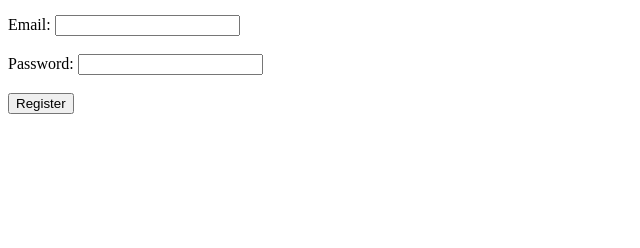
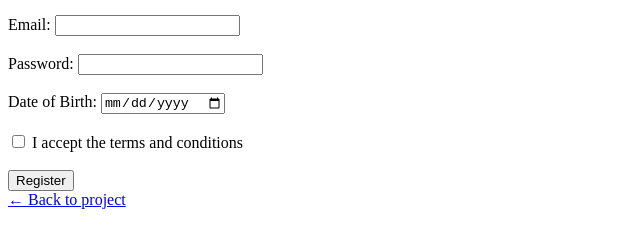
Before and after one commit to roshnii-k/wd201, a website: page http-server/registration.html in a window 1280 px wide. Shown: the part 104-352 px from the top of the page, without its empty margins (0-640 px from the left). Drawn offline with Linux system fonts and the light colour scheme.

Commit message:
Update registration.html

```diff
--- a/http-server/registration.html
+++ b/http-server/registration.html
@@ -1,6 +1,8 @@
 <!DOCTYPE html>
-<html>
+<html lang="en">
 <head>
+  <meta charset="UTF-8" />
+  <meta name="viewport" content="width=device-width, initial-scale=1.0"/>
   <title>Registration Page</title>
 </head>
 <body>
@@ -16,7 +18,17 @@
     <label for="password">Password:</label>
     <input type="password" id="password" name="password" required><br><br>
 
+    <label for="dob">Date of Birth:</label>
+    <input type="date" id="dob" name="dob" required><br><br>
+
+    <label>
+      <input type="checkbox" name="terms" required>
+      I accept the terms and conditions
+    </label><br><br>
+
     <button type="submit">Register</button>
   </form>
+
+  <a href="/project">← Back to project</a>
 </body>
 </html>
```
